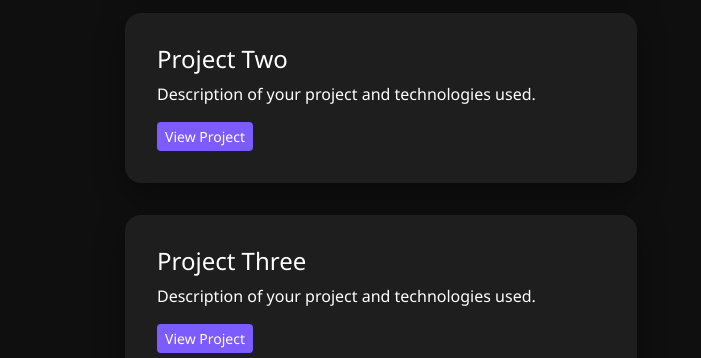
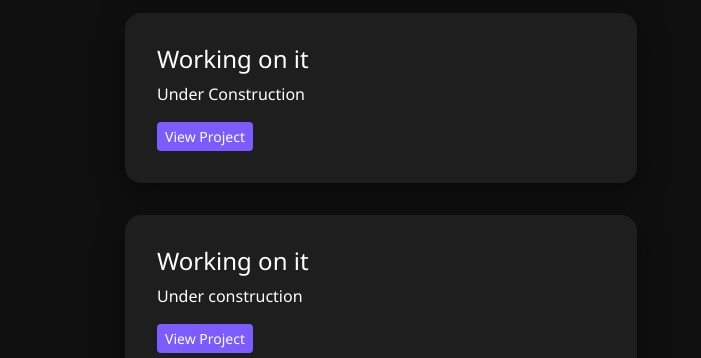
Before and after one commit to byrfan/portfolio, a plain HTML site: page public/index.html in a window 1280 px wide. Shown: the part 411-769 px from the top of the page, 579-1280 px from the left. Drawn offline with nearby package versions, Linux system fonts and the light colour scheme.

Commit message:
as of latest

```diff
--- a/public/index.html
+++ b/public/index.html
@@ -50,7 +50,7 @@
                     </svg>
                 </a>
 
-                <a href="https://linkedin.com/in/yourusername" target="_blank" class="social-icon">
+                <a href="https://www.linkedin.com/in/byron-fanti-a6a8472b0" target="_blank" class="social-icon">
                     <svg xmlns="http://www.w3.org/2000/svg" viewBox="0 0 24 24" fill="currentColor" class="h-6 w-6" aria-hidden="true">
                         <path d="M20.5 2h-17A1.5 1.5 0 002 3.5v17A1.5 1.5 0 003.5 22h17a1.5 1.5 0 001.5-1.5v-17A1.5 1.5 0 0020.5 2zM8 19H5v-9h3zM6.5 8.25A1.75 1.75 0 118.3 6.5a1.78 1.78 0 01-1.8 1.75zM19 19h-3v-4.74c0-1.42-.6-1.93-1.38-1.93A1.74 1.74 0 0013 14.19a.66.66 0 000 .14V19h-3v-9h2.9v1.3a3.11 3.11 0 012.7-1.4c1.55 0 3.36.86 3.36 3.66z"></path>
                     </svg>
@@ -80,14 +80,14 @@
         </div>
 
         <div class="project-card">
-            <h4>Project Two</h4>
-            <p>Description of your project and technologies used.</p>
+            <h4>Working on it</h4>
+            <p>Under Construction</p>
             <a href="#" class="btn btn-primary btn-sm">View Project</a>
         </div>
 
         <div class="project-card">
-            <h4>Project Three</h4>
-            <p>Description of your project and technologies used.</p>
+            <h4>Working on it</h4>
+            <p>Under construction</p>
             <a href="#" class="btn btn-primary btn-sm">View Project</a>
         </div>
     </div>
```
